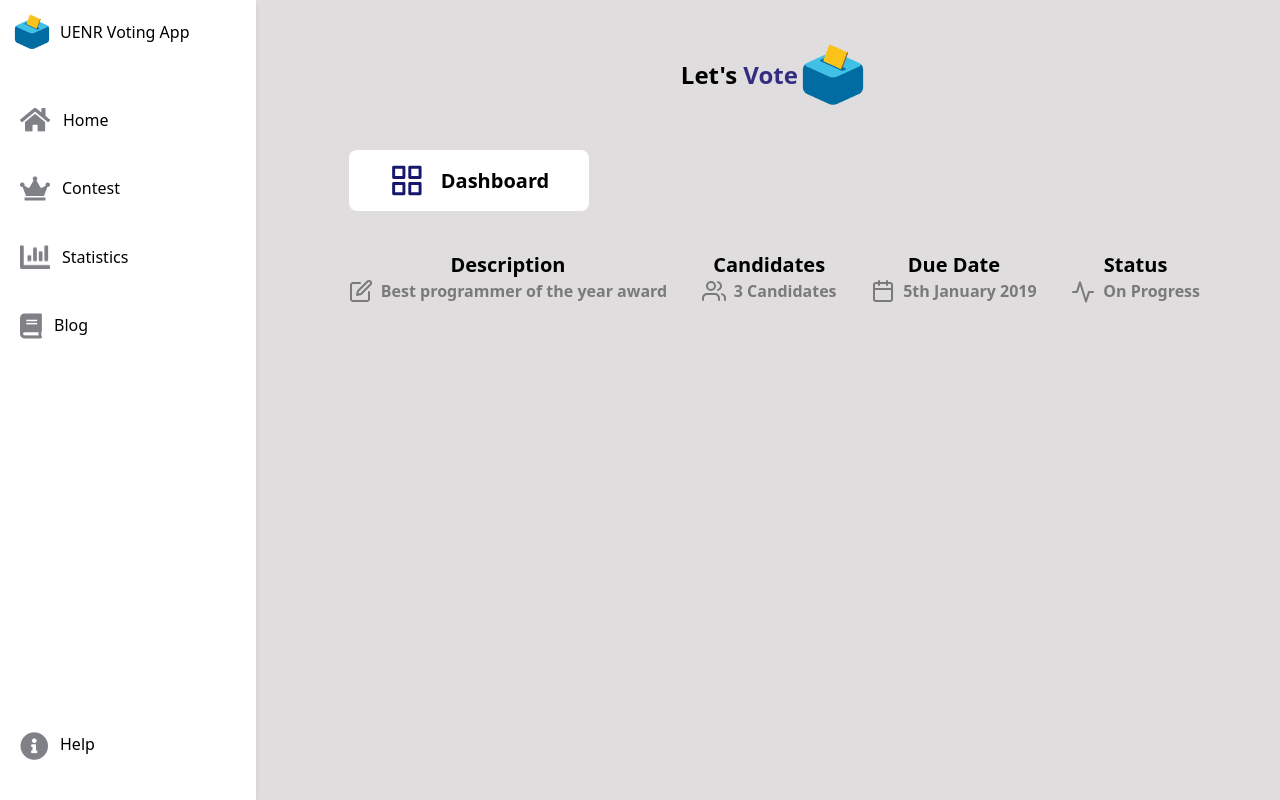
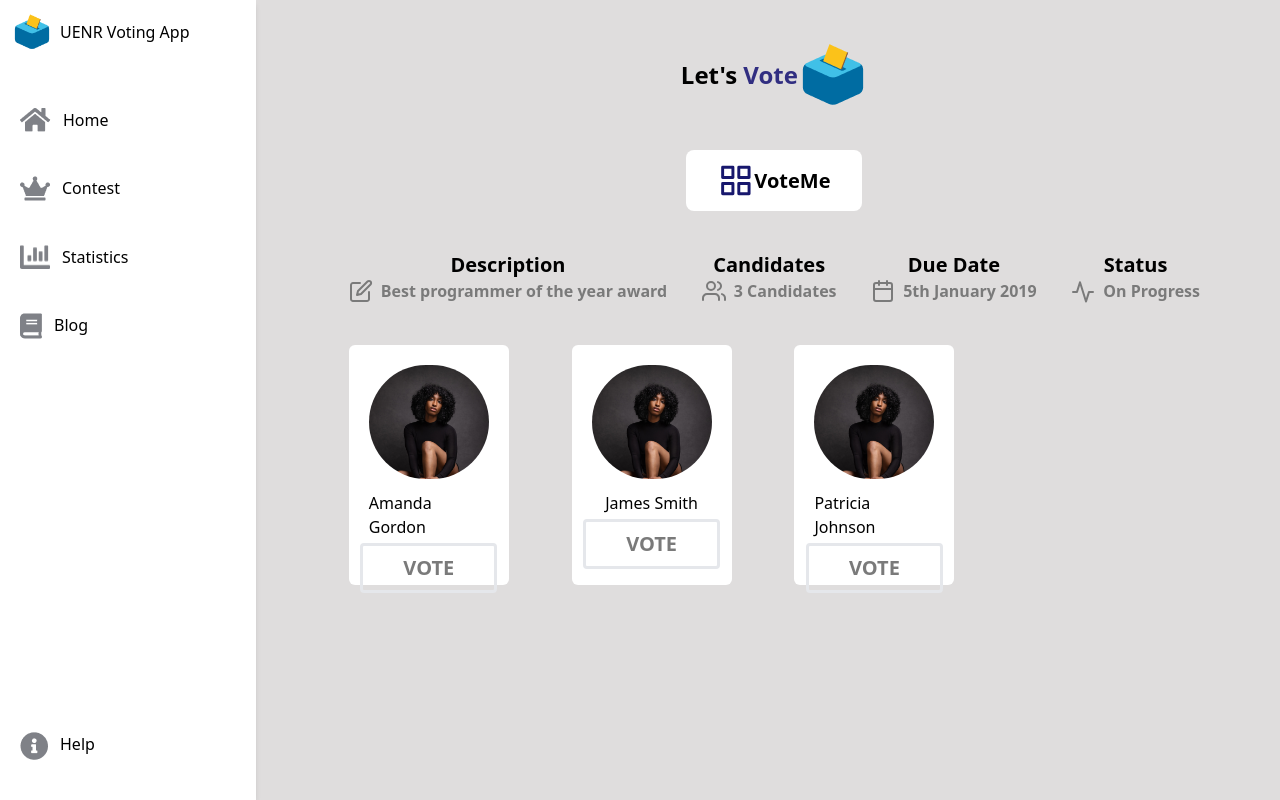
Before and after one commit to urc-voting-system/UENR-Voting-App, a React (Vite) app: page /statistics in a window 1280 px wide. Built offline with nearby package versions, Linux system fonts and the light colour scheme.

Commit message:
update statistics  Page and Component

```diff
--- /dev/null
+++ b/src/Components/Voteme.jsx
@@ -0,0 +1,37 @@
+import React from "react";
+
+import { profile1, } from "../assets/index";
+
+// Dummy data for the profiles
+const profiles = [
+  { id: 1, name: "Amanda Gordon", image: profile1 },
+  { id: 2, name: "James Smith", image: profile1 },
+  { id: 3, name: "Patricia Johnson", image: profile1 },
+];
+
+const Voteme = () => {
+  return (
+
+    <div className="grid grid-cols-2 gap-10   lg:grid-cols-4 ">
+      {profiles.map((profile) => (
+        <div key={profile.id} className="bg-white h-[15rem] w-[10rem] rounded-md relative p-5">
+          <div className="rounded-full over overflow-hidden">
+            <img
+              src={profile.image}
+              alt={profile.name}
+              className="flex justify-center items-center"
+            />
+          </div>
+          <div className="pt-3 flex flex-col items-center justify-center">
+            <h1 className="pb-1 text-md font-medium">{profile.name}</h1>
+            <button className="text-xl font-semibold border-[3px] rounded px-10 py-2 text-[#7A7A7A]">
+              VOTE
+            </button>
+          </div>
+        </div>
+      ))}
+    </div>
+  );
+};
+
+export default Voteme;
--- a/src/Pages/Statistics.jsx
+++ b/src/Pages/Statistics.jsx
@@ -1,29 +1,26 @@
 import React from "react";
 import Sidebar from "../Components/Sidebar";
-import logo from "../assets/logo.png";
-import grid from "../assets/grid.svg";
 import StatTable from "../Components/StatTable";
-import edit from "../assets/edit.svg";
-import users from "../assets/users.svg";
-import calendar from "../assets/calendar.svg";
-import activity from "../assets/activity.svg";
-
+import { logo, grid, edit, users, calendar, activity } from "../assets/index";
+import Voteme from "../Components/Voteme";
 const Statistics = ({ sidebarStatus, closeSidebar }) => {
   return (
     <div className="addform">
       <Sidebar sidebarStatus={sidebarStatus} closeSidebar={closeSidebar} />
       <div className="main_page">
         {/* dashboard */}
-        <div className="flex justify-center align-center my-10 ">
+        <div className=" justify-center align-center my-10 hidden lg:flex">
           <h1 className="hmd font-bold">
             Let's <span className="text-indigo-900">Vote</span>
           </h1>
           <img src={logo} alt="logo" />
         </div>
-        <div className="container px-20">
-          <div className="flex justify-center items-center space-x-4 bg-white w-fit py-3 px-10 rounded-lg">
-            <img src={grid} alt="grid logo" />
-            <h1 className="font-bold text-xl">Dashboard</h1>
+        <div className="container px-5 lg:px-20">
+          <div className="flex justify-center items-center">
+            <div className="flex justify-center items-center  bg-white w-44 py-3 px-10 rounded-lg">
+              <img src={grid} alt="grid logo" />
+              <h1 className="font-bold text-xl">VoteMe</h1>
+            </div>
           </div>
           <div className="hidden lg:block">
             <div className="pt-10 flex  justify-between">
@@ -41,6 +38,9 @@ const Statistics = ({ sidebarStatus, closeSidebar }) => {
               <StatTable title="Status" icon={activity} desc="On Progress" />
             </div>
           </div>
+          <div className="pt-10">
+            <Voteme />
+          </div>
         </div>
       </div>
     </div>
--- a/src/assets/index.js
+++ b/src/assets/index.js
@@ -9,6 +9,8 @@ import home from './home.png'
 import logo from './logo.png'
 import records from './records.png'
 import stats from './stats.png'
+import profile1  from './profile1.png'
+
 export
 {
     activity,
@@ -22,5 +24,6 @@ export
     logo,
     records,
     stats,
+    profile1,
 
 }
```
Also changed, not shown: src/assets/profile1.png (added).
